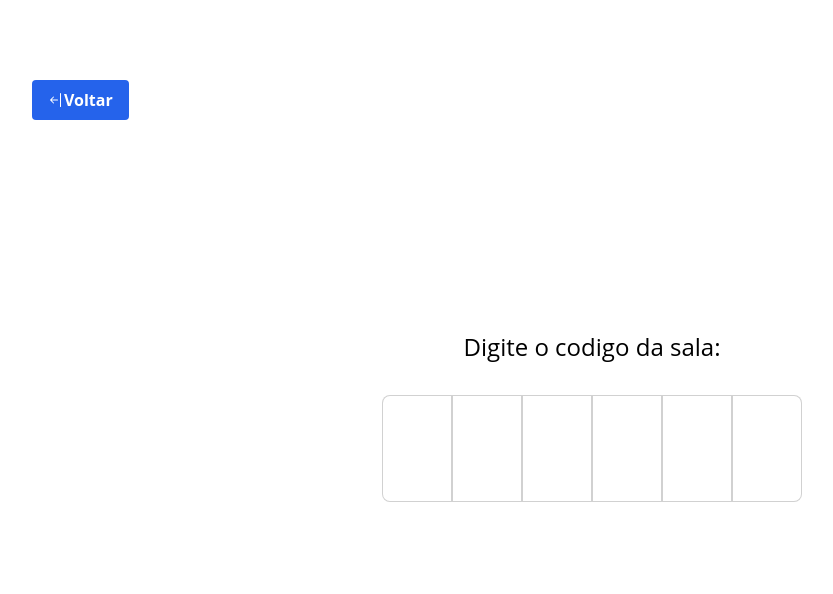
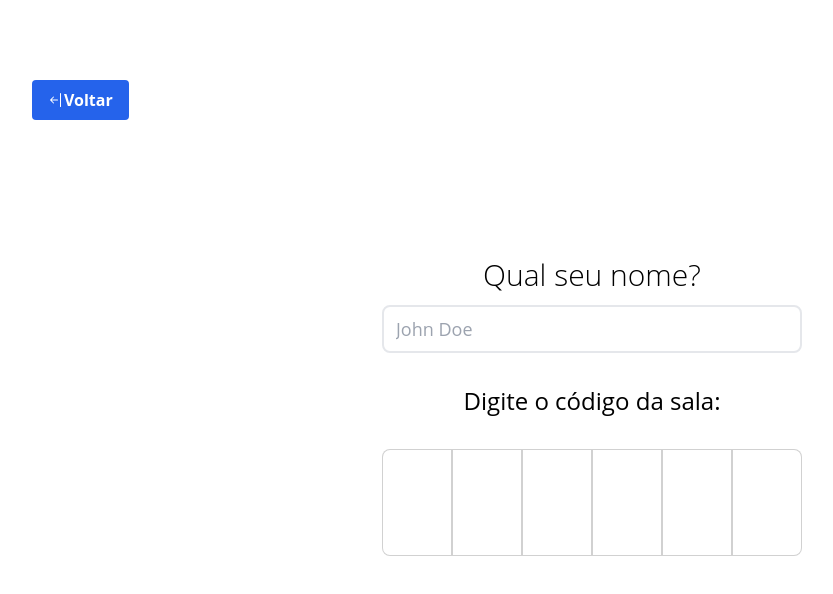
Before and after one commit to mtluiz/homepoker.app, a Next.js app: page / in a window 1280 px wide. Both pictures are taken after a click on the link "Juntar-me a uma sala". Shown: the top 594 px of the page, without its empty margins (48-881 px from the left). Built offline with nearby package versions, Linux system fonts and the light colour scheme.

Commit message:
feat: getting inputs data

```diff
--- a/src/common/components/elements/home/JoinRoom.js
+++ b/src/common/components/elements/home/JoinRoom.js
@@ -1,24 +1,40 @@
-import React, { useRef, useEffect } from 'react'
+import React, { useRef, useEffect, useState } from 'react';
+
+import { getName } from '../../../../utils/username';
 import useSelectedStore from '../../../store/selected';
+import CreateName from '../name/CreateName';
 
 export default function JoinRoom() {
 
+  const [code, setCode] = useState("");
+
+  useEffect(() => {
+    console.log(code);
+  }, [code])
+
+
   const fields = useRef(null);
-
   const selectDefault = useSelectedStore((state) => state.selectDefault);
 
   useEffect(() => {
     const inputs = fields.current.querySelectorAll("input");
+    const values = [];
     Array.from(inputs).forEach((input) => {
       input.addEventListener('keydown', (el) => {
         if (el.target.value.length === 1 && el.target.nextElementSibling) {
-          el.target.nextElementSibling.focus()
+          el.target.nextElementSibling.focus();
         }
         if ((el.key == "Backspace" || el.key == "Delete") && el.target.previousElementSibling) {
           el.target.value = ""
           el.target.previousElementSibling.focus()
         }
       }, { passive: true })
+
+      input.addEventListener('change', (el) => {
+        values.push(el.target.value)
+        setCode(values.join(""))
+        console.log(values);
+      })
     })
   }, [])
 
@@ -30,7 +46,10 @@ export default function JoinRoom() {
         </svg>
         <span>Voltar</span>
       </button>
-      <h1 className='text-center text-2xl my-8'>Digite o codigo da sala:</h1>
+
+      {!getName() && <CreateName />}
+
+      <h1 className='text-center text-2xl my-8'>Digite o código da sala:</h1>
       <div>
         <form>
           <fieldset ref={fields} className='codefield'>
```
